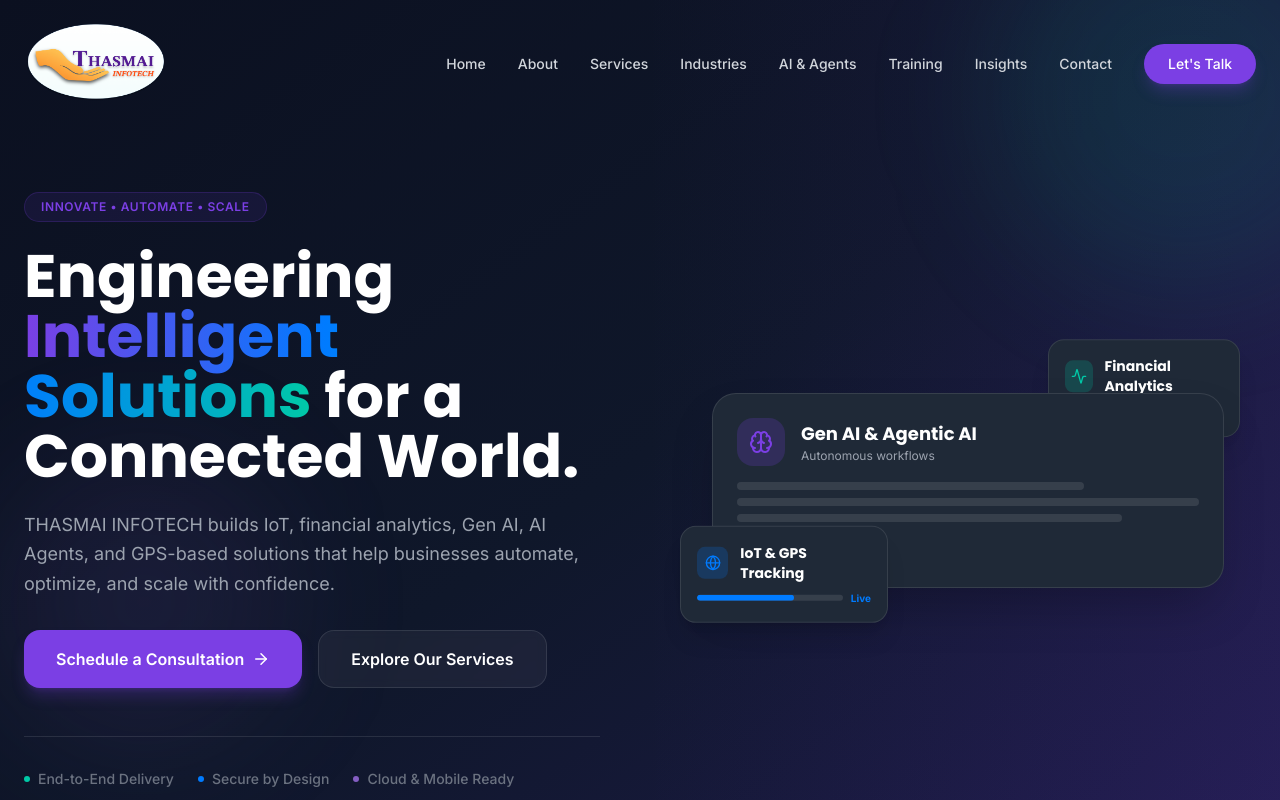
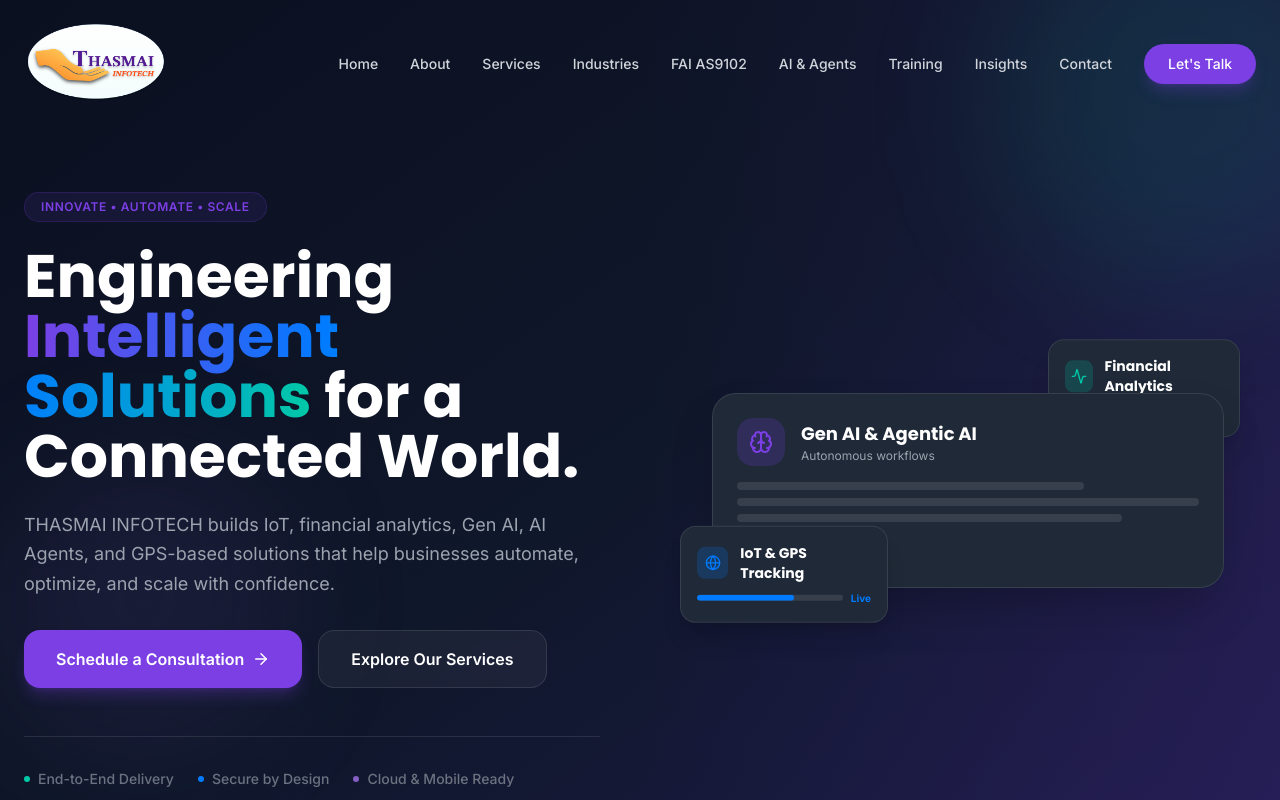
Before and after one commit to thasmaiinfotech/THASMAIINFOTECH, a React (Vite) app: page / in a window 1280 px wide. Shown: the top 800 px of the page. Built offline with nearby package versions, Linux system fonts and the light colour scheme.

Commit message:
Update Navbar.jsx
Fixed

```diff
--- a/src/components/Navbar.jsx
+++ b/src/components/Navbar.jsx
@@ -24,6 +24,7 @@
         { name: 'About', href: isHome ? '#about' : '/#about' },
         { name: 'Services', href: isHome ? '#services' : '/#services' },
         { name: 'Industries', href: isHome ? '#industries' : '/#industries' },
+        { name: 'FAI AS9102', href: isHome ? '#' : 'https://fai.thasmaiinfotech.com/' },
         { name: 'AI & Agents', href: isHome ? '#ai-agents' : '/#ai-agents' },
         { name: 'Training', href: isHome ? '#programs' : '/#programs' },
         { name: 'Insights', href: isHome ? '#insights' : '/#insights' },
```
